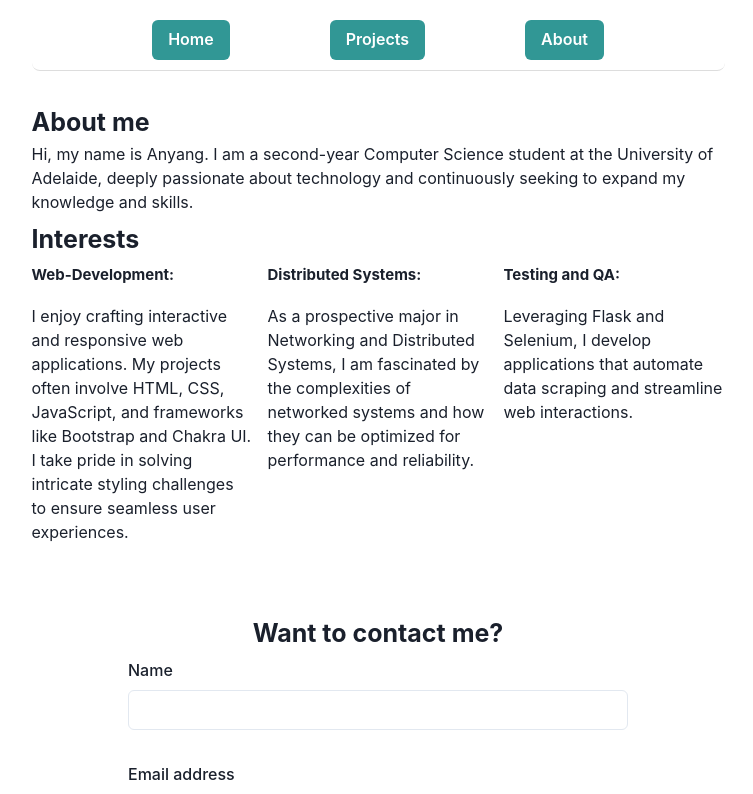
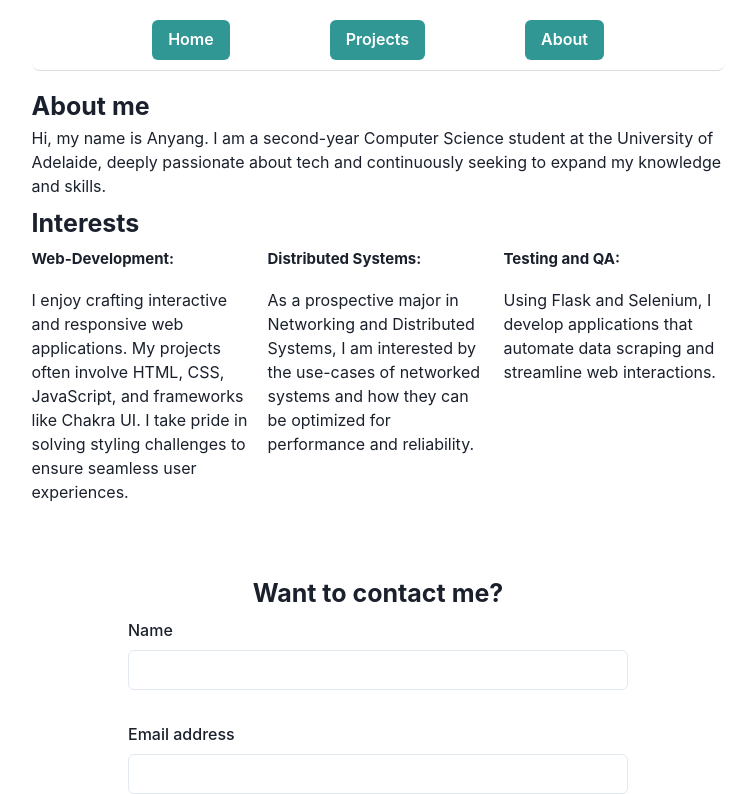
Before and after one commit to anyangateny1/frontend, a React (Create React App) app: page /about in a window 1280 px wide. Shown: the top 794 px of the page, without its empty margins (262-1015 px from the left). Built offline with nearby package versions, Linux system fonts and the light colour scheme.

Commit message:
FInal commit for MVP

```diff
--- a/src/About.js
+++ b/src/About.js
@@ -21,7 +21,7 @@ function About() {
             About me
           </Heading>
           <Text>Hi, my name is Anyang. I am a second-year Computer Science student at the University of Adelaide,
-            deeply passionate about technology and continuously seeking to expand my knowledge and skills.</Text>
+            deeply passionate about tech and continuously seeking to expand my knowledge and skills.</Text>
           <Heading fontSize='25px' marginTop='10px' marginBottom='5px'>
               Interests
           </Heading>
@@ -29,19 +29,19 @@ function About() {
                   <Box>
                     <Heading fontSize="15px" mb={5}>Web-Development:</Heading>
                     <Text>
-                      I enjoy crafting interactive and responsive web applications. My projects often involve HTML, CSS, JavaScript, and frameworks like Bootstrap and Chakra UI. I take pride in solving intricate styling challenges to ensure seamless user experiences.
+                      I enjoy crafting interactive and responsive web applications. My projects often involve HTML, CSS, JavaScript, and frameworks like Chakra UI. I take pride in solving styling challenges to ensure seamless user experiences.
                     </Text>
                   </Box>
                   <Box>
                     <Heading fontSize="15px" mb={5}>Distributed Systems:</Heading>
                     <Text>
-                      As a prospective major in Networking and Distributed Systems, I am fascinated by the complexities of networked systems and how they can be optimized for performance and reliability.
+                      As a prospective major in Networking and Distributed Systems, I am interested by the use-cases of networked systems and how they can be optimized for performance and reliability.
                     </Text>
                   </Box>
                   <Box>
                     <Heading fontSize="15px" mb={5}>Testing and QA:</Heading>
                     <Text>
-                      Leveraging Flask and Selenium, I develop applications that automate data scraping and streamline web interactions.
+                      Using Flask and Selenium, I develop applications that automate data scraping and streamline web interactions.
                     </Text>
                   </Box>
               </SimpleGrid>
--- a/src/App.js
+++ b/src/App.js
@@ -21,7 +21,6 @@ function App() {
           padding="10px"
           borderBottom="1px solid #ddd"
           rounded="lg"
-          mb="4"
         >
           <Stack
             spacing={{ base: 10, md: 100 }}
--- a/src/Homepage.js
+++ b/src/Homepage.js
@@ -13,6 +13,7 @@ function Homepage() {
       display="flex"
       alignItems="center"
       justifyContent="center"
+      marginTop={4}
     >
       <Box
         width={{ base: "100%", md: "55%" }}
--- a/src/components/projectTiles.js
+++ b/src/components/projectTiles.js
@@ -1,6 +1,6 @@
 import React from 'react';
 import { SimpleGrid, Box, Text, Image, Heading, Stack } from '@chakra-ui/react';
-import useProjects from './useProjects'; // Adjust the path if necessary
+import useProjects from './useProjects';
 
 const parseTags = ({ tags }) => {
   const tagLines = tags.split(' ');
--- a/src/components/useProjects.js
+++ b/src/components/useProjects.js
@@ -9,7 +9,7 @@ const useProjects = () => {
     if (!localStorage.getItem('projects')) {
       const fetchProjects = async () => {
         try {
-          const response = await axios.get('http://localhost:8000/getProjects');
+          const response = await axios.get('/getProjects');
           localStorage.setItem('projects', JSON.stringify(response.data));
         } catch (error) {
           setError('Error fetching data');
```
Also changed, not shown: public/files/image1.jpg.
